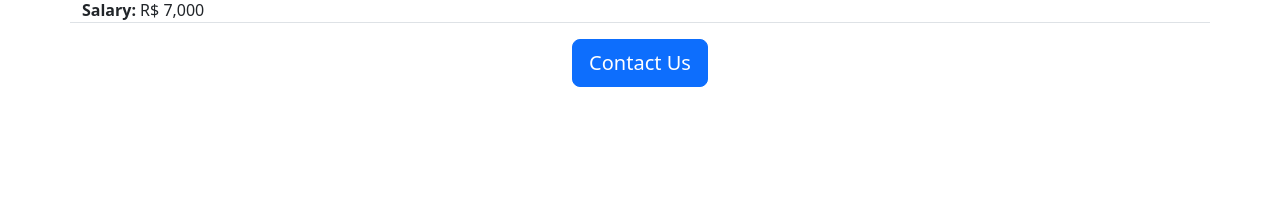
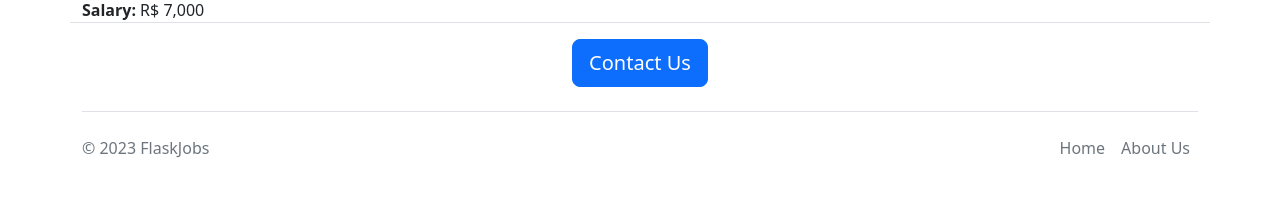
Before and after one commit to s4imu/Flask-Jobs, a Flask app: page / in a window 1280 px wide. Shown: the part 1623-1831 px from the top of the page. Before the commit the page ends 1710 px from the top, so only its background shows below. Run offline with Flask 3, Linux system fonts and the light colour scheme.

Commit message:
FEAT: footer

```diff
--- a/templates/home.html
+++ b/templates/home.html
@@ -25,5 +25,6 @@
       <button class="btn btn-primary btn-lg">Contact Us</button>
     </div>
   </div>
+  {% include 'includes/footer.html' %}
 </body>
 </html>
--- /dev/null
+++ b/templates/includes/footer.html
@@ -0,0 +1,13 @@
+<div class="container">
+  <footer class="d-flex flex-wrap justify-content-between align-items-center py-3 my-4 border-top">
+    <p class="col-md-4 mb-0 text-muted">&copy; 2023 FlaskJobs</p>
+    <ul class="nav col-md-4 justify-content-end">
+      <li class="nav-item">
+        <a class="nav-link px-2 text-muted" href="#">Home</a>
+      </li>
+      <li class="nav-item">
+        <a class="nav-link px-2 text-muted" href="#">About Us</a>
+      </li>
+    </ul>
+  </footer>
+</div>
```
